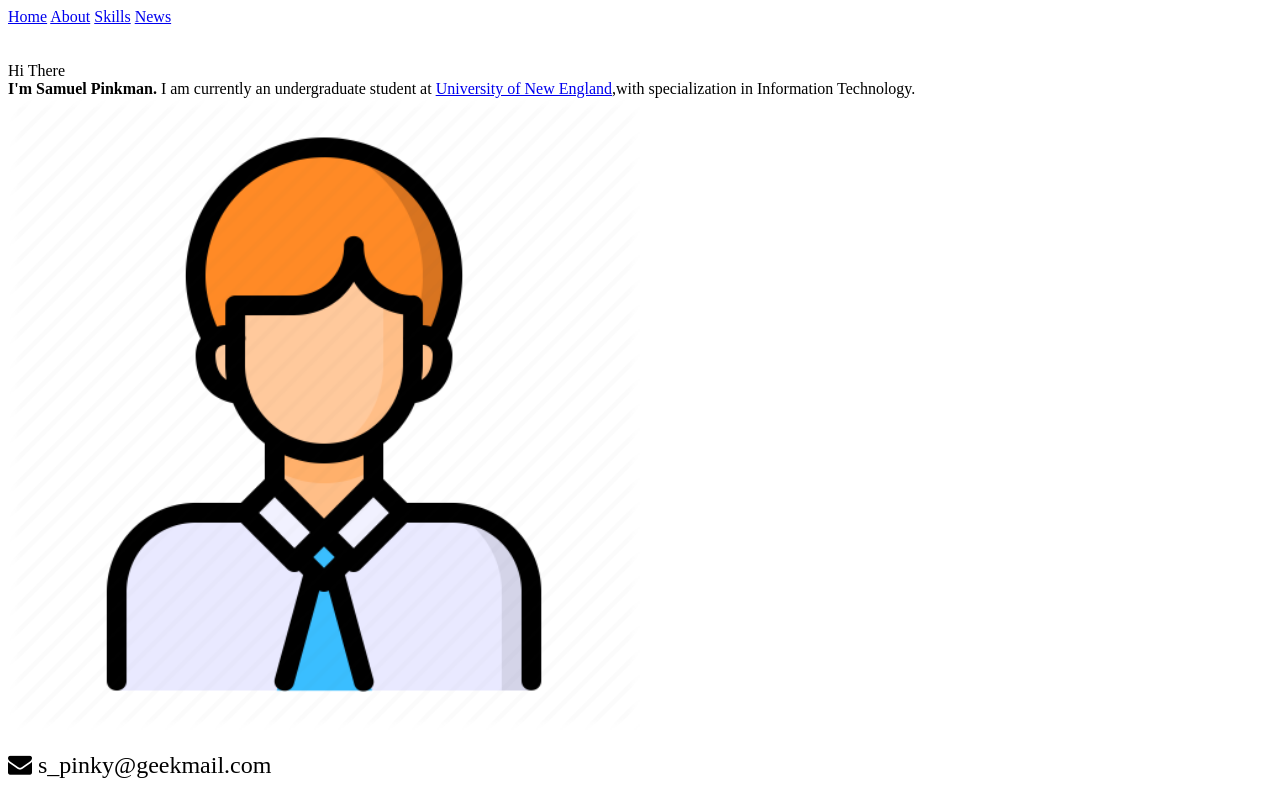
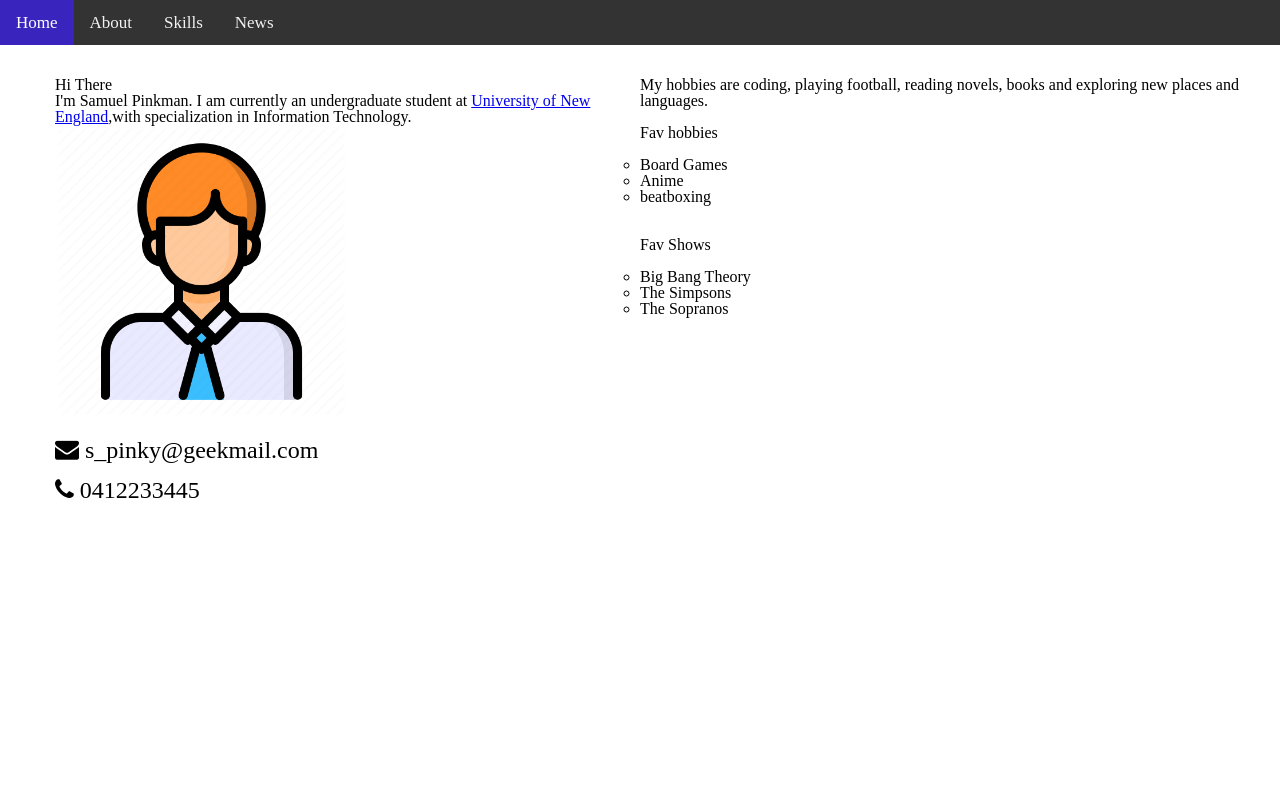
Before and after one commit to sabhyasachi/Task, a plain HTML site: page index.html in a window 1280 px wide. Shown: the top 792 px of the page. Drawn offline with Linux system fonts and the light colour scheme; the site is published under a folder, as on GitHub Pages, so addresses that start at the root find nothing.

Commit message:
Update index.html

```diff
--- a/index.html
+++ b/index.html
@@ -12,8 +12,8 @@
         <meta name="keywords" content="dating profile, profile, images, dating, geek">
         <meta name="author" content="Rahul">
         <meta name="viewport" content="width=device-width, initial-scale=1, shrink-to-fit=no">
-        <link rel="stylesheet" href="/css/style.css">
-        <link rel="stylesheet" href="/css/reset.css">
+        <link rel="stylesheet" href="./css/style.css">
+        <link rel="stylesheet" href="./css/reset.css">
         <!-- for logo -->
         <link rel="stylesheet" href="https://cdnjs.cloudflare.com/ajax/libs/font-awesome/4.7.0/css/font-awesome.min.css">
 
```
